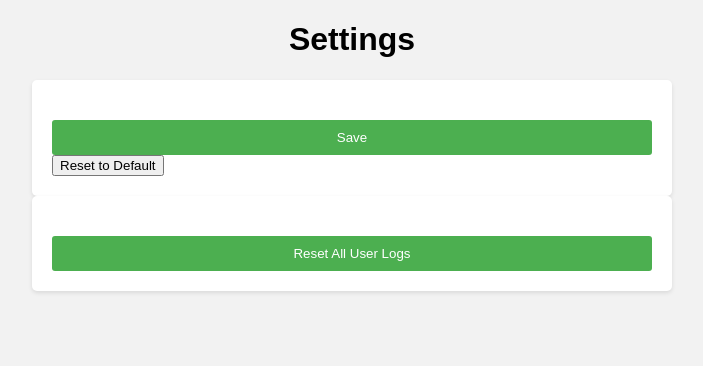
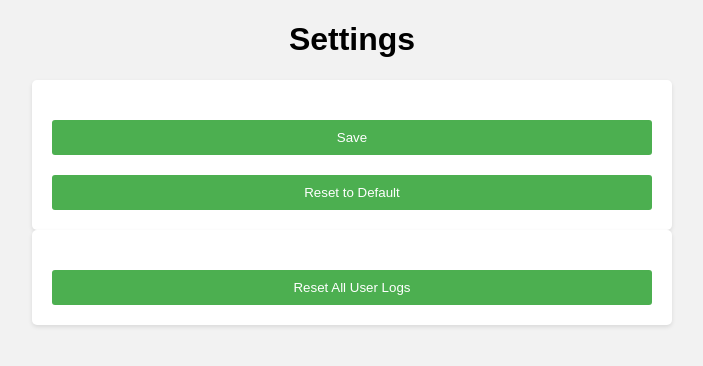
Before and after one commit to MrHiraiwa/LineBotForGPT, a Flask app: page /settings in a window 1280 px wide. Shown: the top 366 px of the page, without its empty margins (288-991 px from the left). Run offline with Flask 2, Linux system fonts and the light colour scheme; the visitor is signed in with stand-in values (Sample User, id 1); data that the repository does not hold is empty.

Commit message:
Update settings.html

```diff
--- a/templates/settings.html
+++ b/templates/settings.html
@@ -38,7 +38,8 @@
       resize: vertical;
     }
 
-    input[type="submit"] {
+    input[type="submit"],
+input[type="button"] {
   width: 100%;
   padding: 10px;
   margin-top: 20px;
@@ -48,6 +49,7 @@
   border-radius: 3px;
   cursor: pointer;
 }
+
 
     a {
       display: block;
```
Lines whose indentation alone changed are shown as unchanged.
